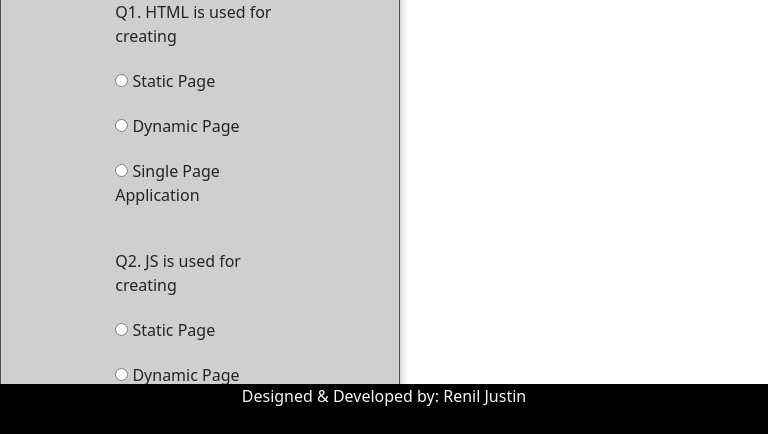
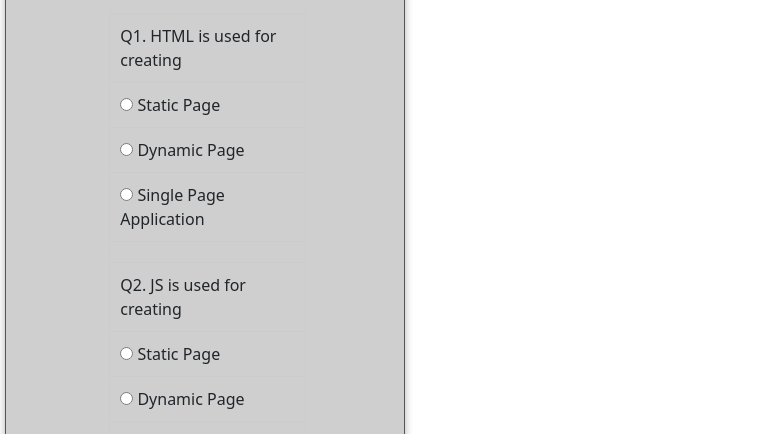
Before and after one commit to renil28/LVCLive, a website: page livetest.html in a window 768 px wide. Shown: the part 356-790 px from the top of the page. Drawn offline with nearby package versions, Linux system fonts and the light colour scheme.

Commit message:
fixed footer issues

```diff
--- a/livetest.html
+++ b/livetest.html
@@ -13,11 +13,7 @@
         text-align: center;
         background-color: black;
         height: 60px;
-        margin-top: auto;
         color: aliceblue;
-        position: absolute;
-        bottom: -300px;
-        width: 100%;
     }
 
     nav{
@@ -96,16 +92,6 @@
 
 /* Extra small devices (phones, 600px and down) */
 @media only screen and (max-width: 991px) {
-    footer{
-        text-align: center;
-        background-color: black;
-        height: 60px;
-        margin-top: auto;
-        color: aliceblue;
-        position: fixed;
-        bottom: 0;
-        width: 100%;
-    }
 
     @keyframes color-change {
      0% { color: rgb(30, 0, 255); }
@@ -118,7 +104,7 @@
       width: 400px;
       box-shadow: 0 2px 9px rgba(0, 0, 0, .3);
       border-radius: 25px;
-      margin-left: 0px;
+      margin-left: 5px;
     }
 }
 </style>
@@ -175,6 +161,7 @@
           </nav>
     </div>
     <section>
+        <br>
      <div class="reg">
         <h1 style="text-align: center;text-shadow: 5px 5px 5px #555;">UI Development MCQ</h1>
         <p style="text-align: center;">2 marks each question</p>
@@ -213,6 +200,7 @@
         </form>
      </div>
     </section>
+    <br>
     <footer>
         <p>Designed & Developed by:  Renil Justin</p>
     </footer>
```
Also changed, not shown: courses.html (+6 -18 lines), gallery.html (+1 -15 lines), index.html (+15 -54 lines), map.html (+0 -4 lines), registration.html (+3 -16 lines), result.html (+1 -11 lines), thanks.html (+0 -4 lines).
